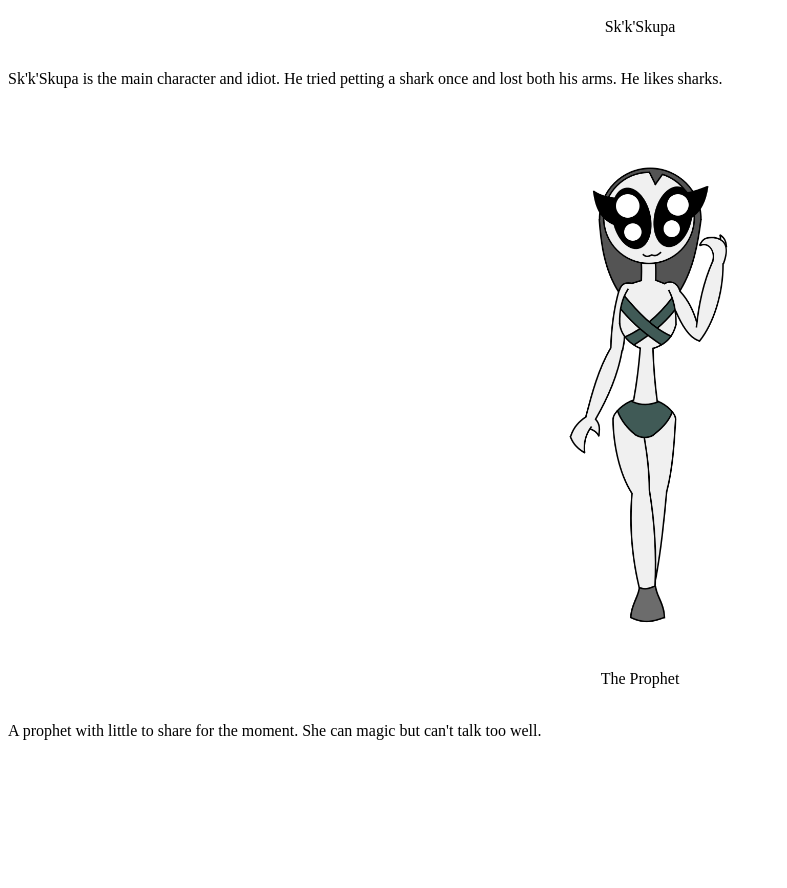
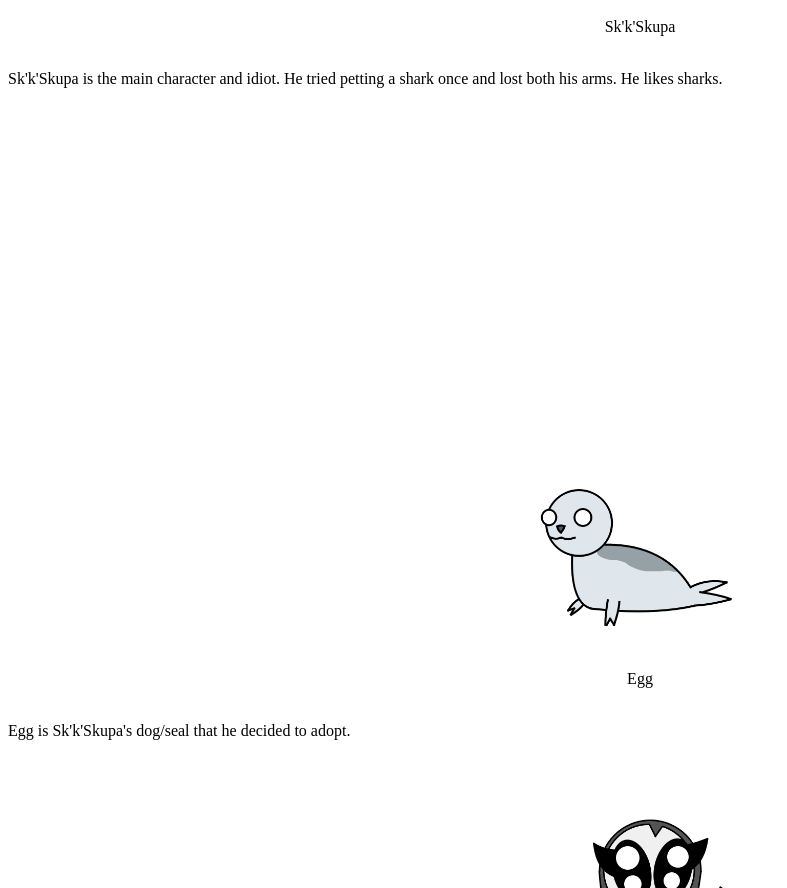
Before and after one commit to Skupsite/Skupsite.github.io, a plain HTML site: page index.html in a window 1280 px wide. Shown: the part 760-1648 px from the top of the page, without its empty margins (0-787 px from the left). Before the commit the page ends 1544 px from the top, so only its background shows below. Drawn offline with Linux system fonts and the light colour scheme.

Commit message:
Add files via upload

```diff
--- a/index.html
+++ b/index.html
@@ -27,6 +27,12 @@ Here is some nerds to see.<br>
 Sk'k'Skupa is the main character and idiot. He tried petting a shark once and lost both his arms. He likes sharks.<br>
 <br>
 <br>
+<img src="Egg.png" alt="(Oh No)" width="512" height="512"><br>
+<p style="text-align: center;">Egg</p>
+<br>
+Egg is Sk'k'Skupa's dog/seal that he decided to adopt.<br>
+<br>
+<br>
 <img src="Prophet.png" alt="(Oh No)" width="512" height="512"><br>
 <p style="text-align: center;">The Prophet</p>
 <br>
```
Also changed, not shown: Egg.png (added).
